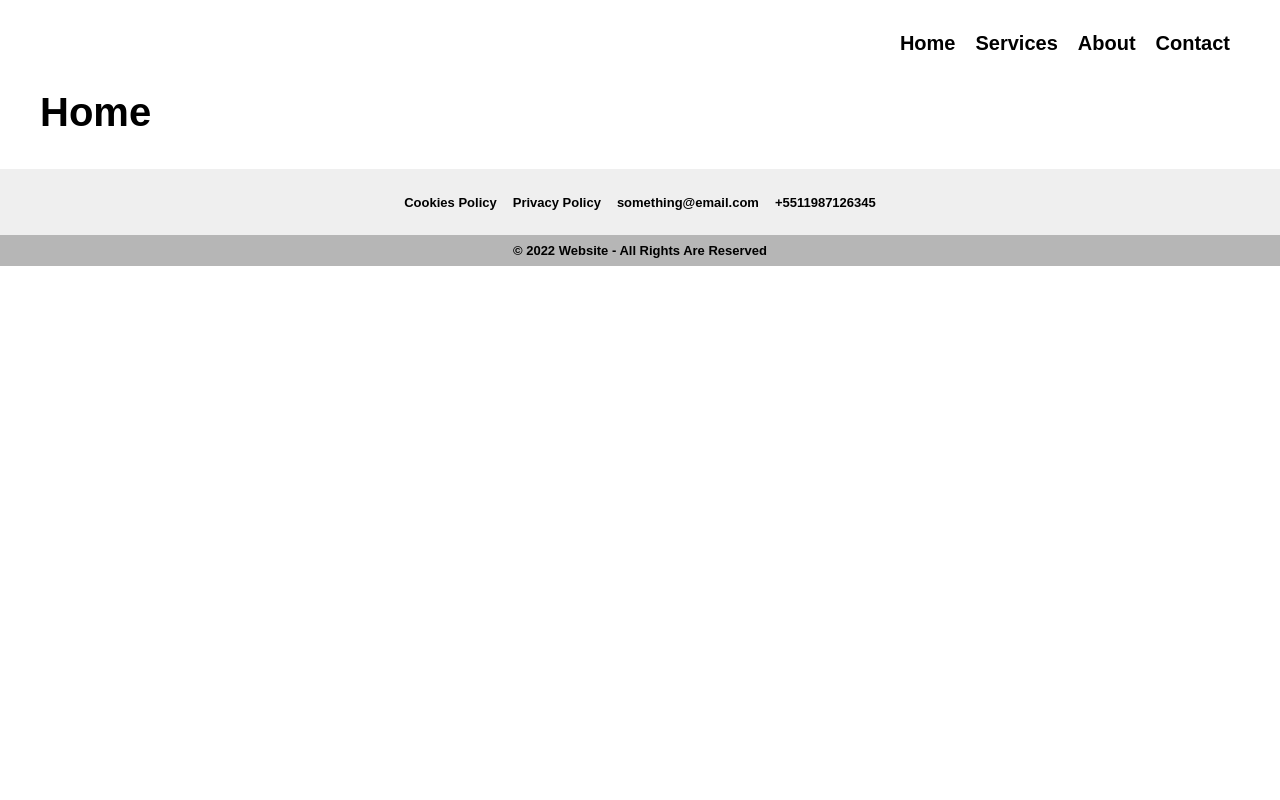
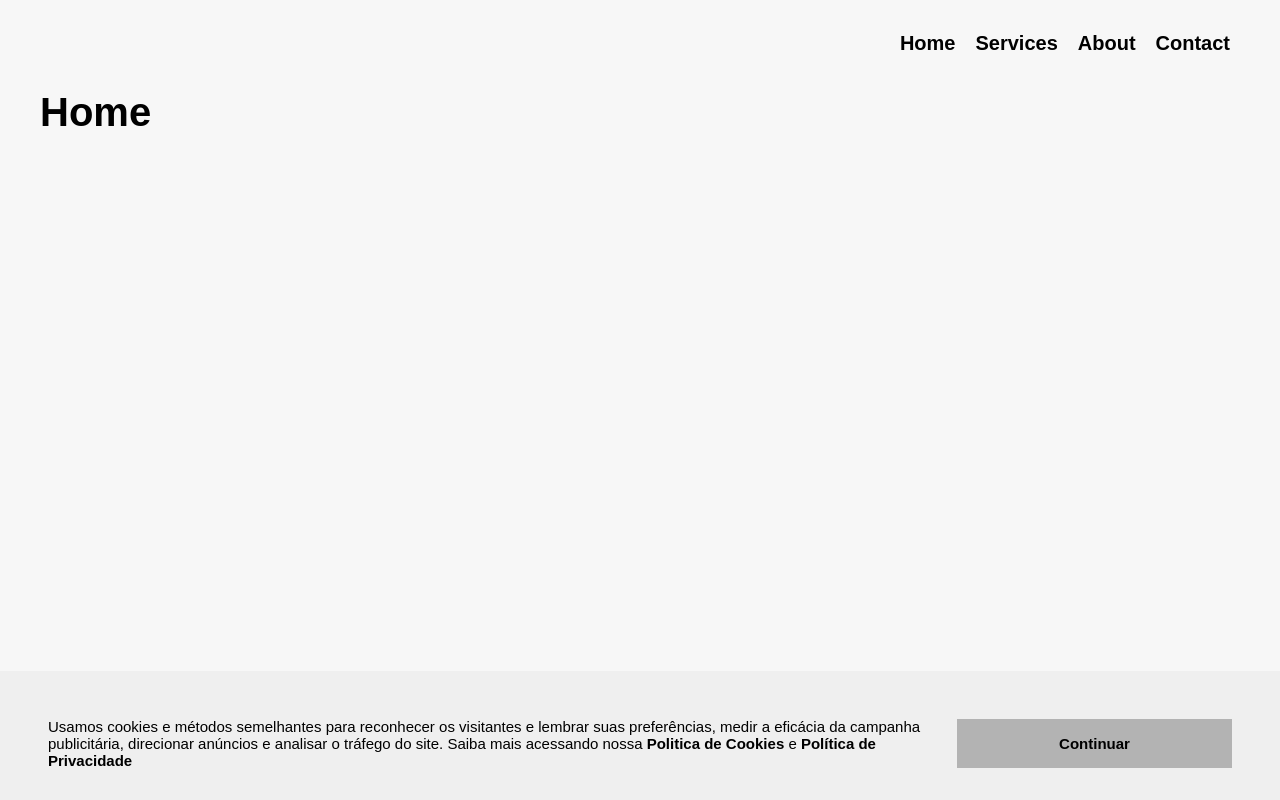
Before and after one commit to zakta/blank-site, a Next.js app: page / in a window 1280 px wide. Built offline with nearby package versions, Linux system fonts and the light colour scheme.

Commit message:
feat: add cookie modal with lib js-cookie to create functioning 1 day cookie

```diff
--- /dev/null
+++ b/components/CookieModal/index.js
@@ -0,0 +1,39 @@
+// 3rd parties
+import Link from 'next/link';
+import PropTypes from 'prop-types';
+import cookie from 'js-cookie';
+// styles
+import { Container, CookieNotice } from './styles';
+
+export default function CookieModal({ setAcceptedCookie, isAcceptedCookie }) {
+  const createCookies = () => {
+    if (cookie.get('allow-cookies') === undefined) {
+      cookie.set('allow-cookies', 'true', { expires: 1 });
+      setAcceptedCookie(true);
+    }
+  };
+  return (
+    <Container hide={isAcceptedCookie}>
+      <CookieNotice>
+        <p>
+          Usamos cookies e métodos semelhantes para reconhecer os visitantes
+          e lembrar suas preferências, medir a eficácia da campanha
+          publicitária, direcionar anúncios e analisar o tráfego do site.
+          Saiba mais acessando nossa
+          <span>
+            <Link href="/cookies-policy"> Politica de Cookies </Link>
+          </span>
+          e
+          <span>
+            <Link href="/privacy-policy"> Política de Privacidade </Link>
+          </span>
+        </p>
+        <button type="button" onClick={() => createCookies()}>Continuar</button>
+      </CookieNotice>
+    </Container>
+  );
+}
+CookieModal.propTypes = {
+  setAcceptedCookie: PropTypes.bool.isRequired,
+  isAcceptedCookie: PropTypes.bool.isRequired,
+};
--- /dev/null
+++ b/components/CookieModal/styles.js
@@ -0,0 +1,56 @@
+import styled from 'styled-components';
+
+export const Container = styled.div`
+  background: #efefef;
+  bottom: 0;
+  box-sizing: border-box;
+  display: ${({ hide }) => (hide ? 'none' : 'flex')};
+  font-size: 15px;
+  justify-content: center;
+  position: fixed;
+  z-index: 13;
+  width: 100%;
+`;
+
+export const CookieNotice = styled.div`
+  align-items: center;
+  box-sizing: border-box;
+  display: flex;
+  flex-direction: column;
+  max-width: 1400px;
+  margin: 1rem;
+
+  p{
+    font-size: 15px;
+  }
+  a{
+    text-decoration: none;
+    color: black;
+    font-weight: 700;
+  }
+
+  button{
+    padding: 1rem 2rem;
+    background: #b3b3b3;
+    border: none;
+    width: 100%;
+    font-size: 15px;
+    font-weight: 600;
+    margin-top: 1rem;
+    cursor: pointer;
+
+    @media(min-width: 400px){
+      max-width: 275px;
+   }
+  }
+
+  @media(min-width: 900px){
+    flex-direction: row;
+    padding: 0 2rem;
+    button{
+      align-self: center;
+      margin-top: 0;
+      margin-left: 1.5rem;
+    }
+  }
+`;
--- a/components/Footer/styles.js
+++ b/components/Footer/styles.js
@@ -2,6 +2,9 @@ import styled from 'styled-components';
 
 export const Container = styled.section`
   background: #efefef;
+  position: fixed;
+  bottom: 0;
+  width: 100%;
 
   .footer{
     margin-bottom: 0;
--- a/components/GlobalStyle/styles.js
+++ b/components/GlobalStyle/styles.js
@@ -13,6 +13,7 @@ const GlobalStyle = createGlobalStyle`
     padding: 0;
     overflow-x: hidden;
     min-width: 320px;
+    background: #f7f7f7;
 
     h2 {
       font-size: 40px;
--- a/package.json
+++ b/package.json
@@ -16,6 +16,7 @@
   },
   "dependencies": {
     "formik": "^2.2.9",
+    "js-cookie": "^3.0.1",
     "next": "12.0.7",
     "postcss-custom-properties-fallback": "^1.0.1",
     "prop-types": "^15.8.0",
--- a/pages/index.js
+++ b/pages/index.js
@@ -1,10 +1,22 @@
+// 3rd parties
+import { useEffect, useState } from 'react';
+import Head from 'next/head';
+import cookie from 'js-cookie';
+// Components
 import ContainerCenter from '@/components/ContainerCenter/styles';
+import CookieModal from '@/components/CookieModal';
 import Footer from '@/components/Footer';
 import GoogleAnalytics from '@/components/GoogleAnalytics';
 import Navbar from '@/components/Navbar';
-import Head from 'next/head';
 
 export default function Home() {
+  const [isAcceptedCookie, setAcceptedCookie] = useState(false);
+
+  useEffect(() => {
+    if (cookie.get('allow-cookies')) {
+      setAcceptedCookie(true);
+    }
+  }, []);
   return (
     <div>
       <Head>
@@ -17,6 +29,10 @@ export default function Home() {
       </ContainerCenter>
       <Footer />
       <GoogleAnalytics />
+      <CookieModal
+        isAcceptedCookie={isAcceptedCookie}
+        setAcceptedCookie={setAcceptedCookie}
+      />
     </div>
   );
 }
--- a/pages/modal.js
+++ b/pages/modal.js
@@ -1,7 +1,7 @@
 // 3rd parties
 import Head from 'next/head';
 // components
-import ModalResponsive from '@/components/modalResponsive';
+import ModalResponsive from '@/components/ModalResponsive';
 
 export default function Home() {
   return (
```
Also changed, not shown: components/Modal/index.js (+3 -4 lines), components/ModalMobile/index.js (+3 -19 lines), components/modalResponsive/index.js (+11 -3 lines), pages/cookies-policy.js (added), pages/privacy-policy.js (added), 1 other file (tests, documents, lock files or other folders).
